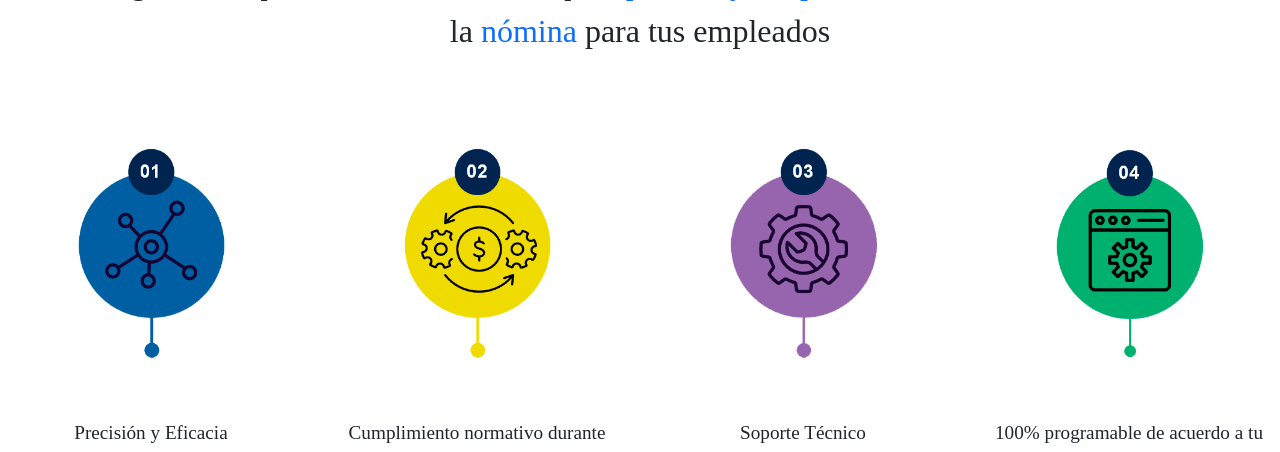
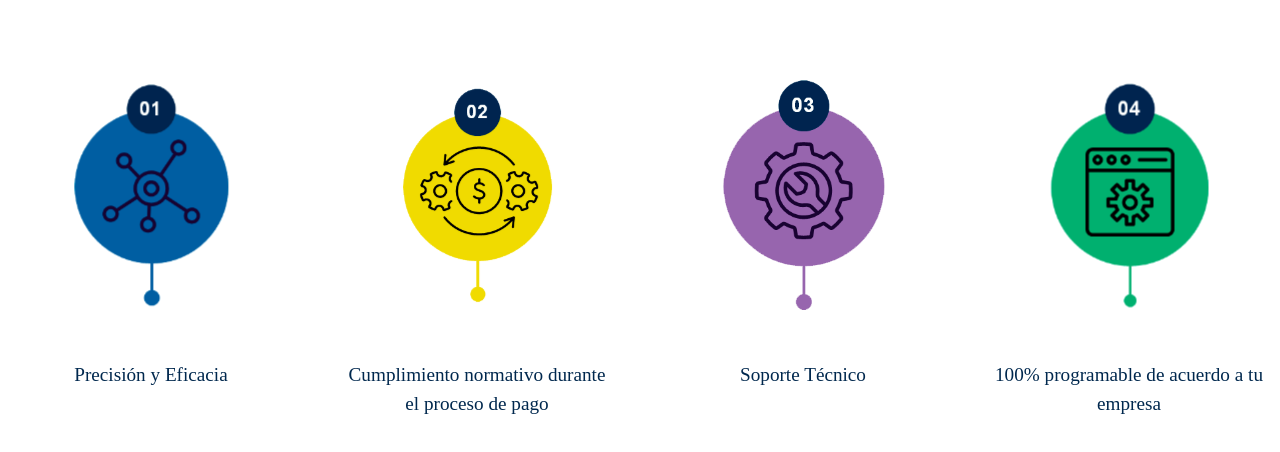
Before and after one commit to NatalieG291/Web-OSSC, a PHP site: page /phpmailer/index.php?Pagina=Inicio in a window 1280 px wide. Shown: the part 932-1384 px from the top of the page. Run offline with PHP 8.4, Linux system fonts and the light colour scheme; some libraries are stand-ins or nearby versions; some web fonts are replaced.

Commit message:
Pagina principal actualizada.

```diff
--- a/Secciones/inicio.php
+++ b/Secciones/inicio.php
@@ -6,6 +6,8 @@
                 <span class="text-warning">nómina y capital humano</span> <br>
                 hecho a la medida de tu empresa
             </h1>
+            <br>
+            <a name="btnAgenda" id="btnAgenda" class="btn btn-primary fs-2" href="#" role="button">Agendar Demo</a>
         </div>
         <img class="phone" src="/images/phone.png" alt="Phone">
     </div>
@@ -14,11 +16,11 @@
 <br>
 <div class="container-fluid full-width">
     <div class="text-content">
-        <h2>Conoce nuestro Software de <span class="text-primary">nómina</span> <img class="logo" src="/images/giro.png"
-                alt="Giro"></h2>
-        <h3>Con este software tendrás el control de tu empresa, <br> gracias a que es una herramienta que <span
-                class="text-primary">optimiza y simplifica</span> la administración de la <span
-                class="text-primary">nómina</span> para tus empleados</h3>
+        <h2 class="text-ossc-2">Conoce nuestro Software de <span class="text-ossc-1">nómina</span> <img class="logo"
+                src="/images/giro.png" alt="Giro"></h2>
+        <h4 class="text-ossc-2">Con este software tendrás el control de tu empresa, <br> gracias a que es una
+            herramienta que <span class="text-ossc-1">optimiza y simplifica</span> la administración de la <span
+                class="text-ossc-1">nómina</span> para tus empleados</h4>
     </div>
 
     <!-- Fila para las cards -->
@@ -27,34 +29,34 @@
             <div class="card text-center">
                 <img src="/images/ex1.png" class="card-img-top effect" alt="Example 1">
                 <div class="card-body">
-                    <p class="card-text">Precisión y Eficacia</p>
+                    <p class="card-text text-ossc-2">Precisión y Eficacia</p>
                 </div>
             </div>
         </div>
 
         <div class="col-12 col-md-6 col-lg-3 mb-4">
             <div class="card text-center">
-                <img src="/images/ex2.png" class="card-img-top effect" alt="Example 2">
+                <img src="/images/ex2.png" class="card-img-top effect2" alt="Example 2">
                 <div class="card-body">
-                    <p class="card-text">Cumplimiento normativo durante el proceso de pago</p>
+                    <p class="card-text text-ossc-2">Cumplimiento normativo durante el proceso de pago</p>
                 </div>
             </div>
         </div>
 
         <div class="col-12 col-md-6 col-lg-3 mb-4">
             <div class="card text-center">
-                <img src="/images/ex3.png" class="card-img-top effect" alt="Example 3">
+                <img src="/images/ex3.png" class="card-img-top effect3" alt="Example 3">
                 <div class="card-body">
-                    <p class="card-text">Soporte Técnico</p>
+                    <p class="card-text text-ossc-2">Soporte Técnico</p>
                 </div>
             </div>
         </div>
 
         <div class="col-12 col-md-6 col-lg-3 mb-4">
             <div class="card text-center">
-                <img src="/images/ex4.png" class="card-img-top effect" alt="Example 4">
+                <img src="/images/ex4.png" class="card-img-top effect4" alt="Example 4">
                 <div class="card-body">
-                    <p class="card-text">100% programable de acuerdo a tu empresa</p>
+                    <p class="card-text text-ossc-2">100% programable de acuerdo a tu empresa</p>
                 </div>
             </div>
         </div>
@@ -62,10 +64,13 @@
 </div>
 <div class="container-fluid full-width">
     <div class="image-container">
-        <img class="fondo" src="/images/fondo2.png" alt="Fondo2">
+        <video class="fondo-video" autoplay muted loop>
+            <source src="/images/move_wall.mp4" type="video/mp4">
+            Your browser does not support the video tag.
+        </video>
         <div class="text-overlay2">
-            <h1>Cada dia más empresas <span class="text-secondary"> <b>confían</b> </span> en nosotros <br> <span
-                    class="text-secondary"><b>¡Descúbrelo por ti
+            <h1>Cada dia más empresas <span class="text-ossc-1"> <b>confían</b> </span> en nosotros <br> <span
+                    class="text-ossc-1"><b>¡Descúbrelo por ti
                         mismo!</b></span></h1>
         </div>
         <!-- Carrusel de cards -->
--- a/styles/inicio.css
+++ b/styles/inicio.css
@@ -4,6 +4,14 @@ body {
 
 html, body {
     overflow-x: hidden;
+}
+
+.text-ossc-1{
+    color: #3f9bd9;
+}
+
+.text-ossc-2{
+    color: #00284e;
 }
 
 .full-width {
@@ -23,6 +31,12 @@ html, body {
     height: 50%;
     background-repeat: no-repeat;
     background-size: cover; /* Cubrir el fondo */
+}
+
+.fondo-video {
+    width: 100%;
+    height: 50%;
+    object-fit: cover; /* Asegura que el video cubra el contenedor */
 }
 
 .text-overlay {
@@ -205,6 +219,18 @@ html, body {
   30%, 80% { transform: scale(1.1, 1.1); }
 }
 
-.effect:hover{
+.effect{
     animation: 1s ease 0s infinite beat;
 }
+
+.effect2{
+    animation: 1.5s ease 0s infinite beat;
+}
+
+.effect3{
+    animation: 2s ease 0s infinite beat;
+}
+
+.effect4{
+    animation: 2.5s ease 0s infinite beat;
+}
```
Also changed, not shown: 1 other file.
